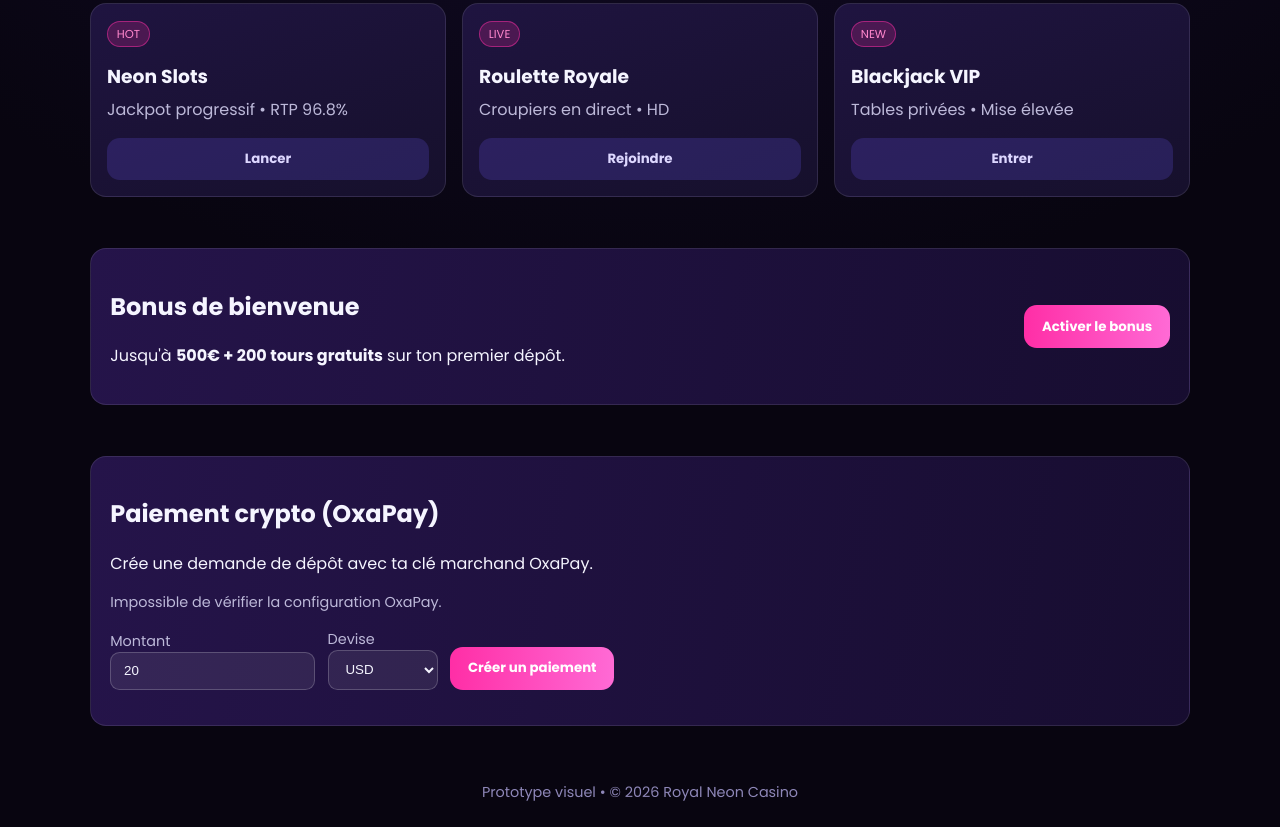
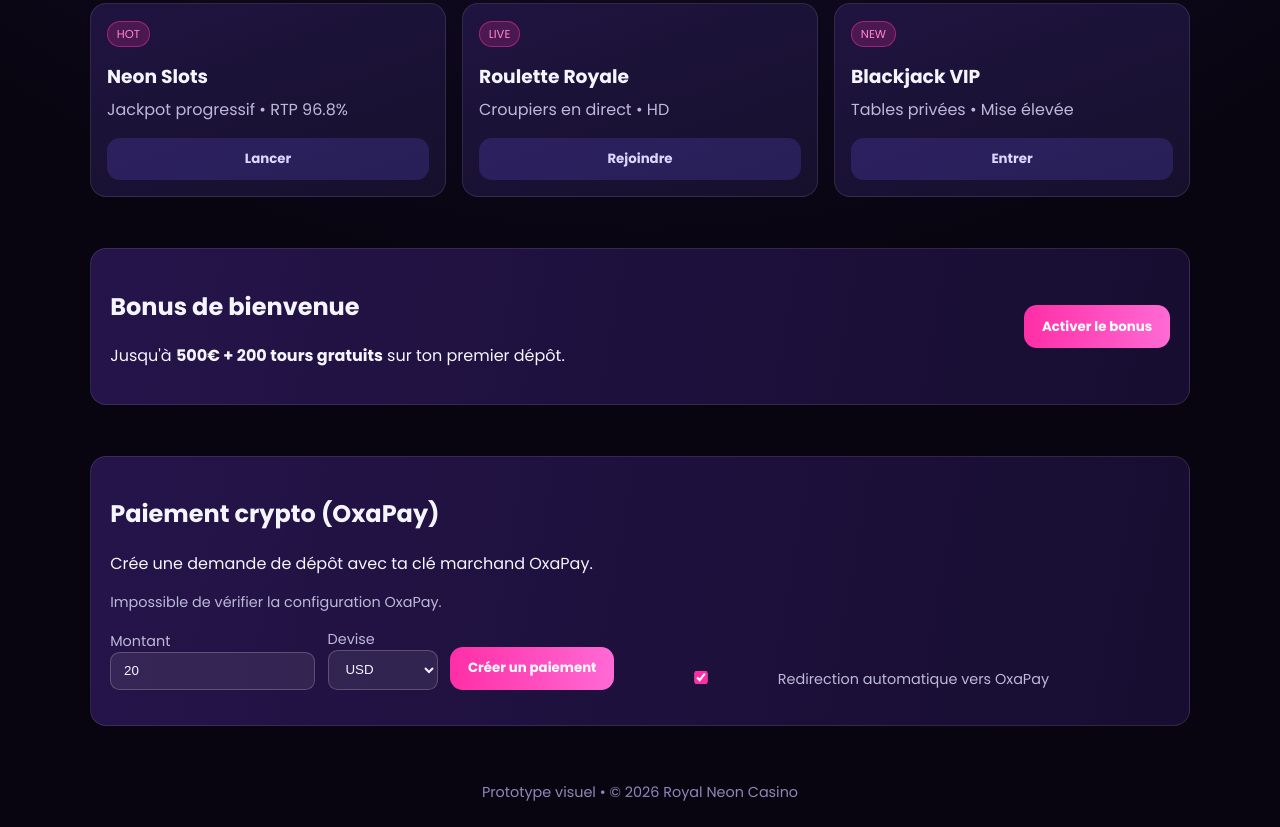
Before and after one commit to Sylva-bts/Art-d-co-, a website: page index.html in a window 1280 px wide. Shown: the part 863-1690 px from the top of the page. Drawn offline with Linux system fonts and the light colour scheme; no server answers.

Commit message:
Add automatic redirect to OxaPay payment page

```diff
--- a/index.html
+++ b/index.html
@@ -110,6 +110,10 @@
           </div>
 
           <button id="paymentSubmit" type="submit" class="btn btn-primary">Créer un paiement</button>
+          <label class="redirect-option">
+            <input id="autoRedirect" type="checkbox" checked />
+            Redirection automatique vers OxaPay
+          </label>
         </form>
 
         <p id="paymentResult" class="muted"></p>
--- a/script.js
+++ b/script.js
@@ -5,6 +5,7 @@ const paymentForm = document.getElementById("paymentForm");
 const paymentSubmit = document.getElementById("paymentSubmit");
 const paymentResult = document.getElementById("paymentResult");
 const paymentHealth = document.getElementById("paymentHealth");
+const autoRedirect = document.getElementById("autoRedirect");
 
 let players = 12450;
 setInterval(() => {
@@ -89,7 +90,10 @@ paymentForm.addEventListener("submit", async (event) => {
     const details = data.trackId ? ` (Track ID: ${data.trackId})` : "";
     paymentResult.innerHTML = `Paiement créé${details}: <a href="${data.payLink}" target="_blank" rel="noopener noreferrer">Ouvrir le lien de paiement</a>`;
 
-    window.open(data.payLink, "_blank", "noopener,noreferrer");
+    if (autoRedirect.checked) {
+      paymentResult.textContent = "Redirection vers la page de paiement OxaPay...";
+      window.location.href = data.payLink;
+    }
   } catch (_error) {
     paymentResult.textContent = "Erreur réseau pendant la création du paiement.";
   } finally {
--- a/style.css
+++ b/style.css
@@ -253,6 +253,19 @@ button:disabled {
   cursor: not-allowed;
 }
 
+
+.redirect-option {
+  display: inline-flex;
+  align-items: center;
+  gap: 0.45rem;
+  color: var(--muted);
+  font-size: 0.9rem;
+}
+
+.redirect-option input {
+  accent-color: #ff2ea6;
+}
+
 #paymentResult a {
   color: #ff87cd;
 }
```
